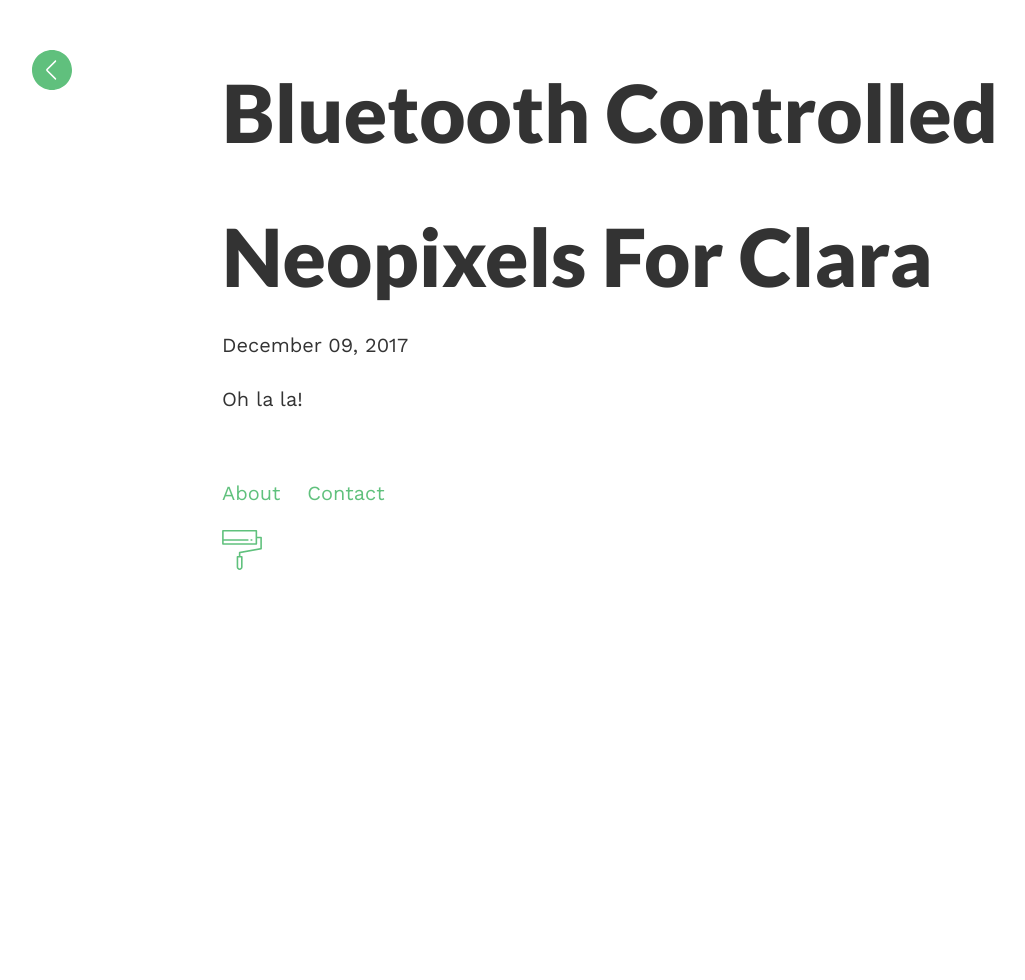
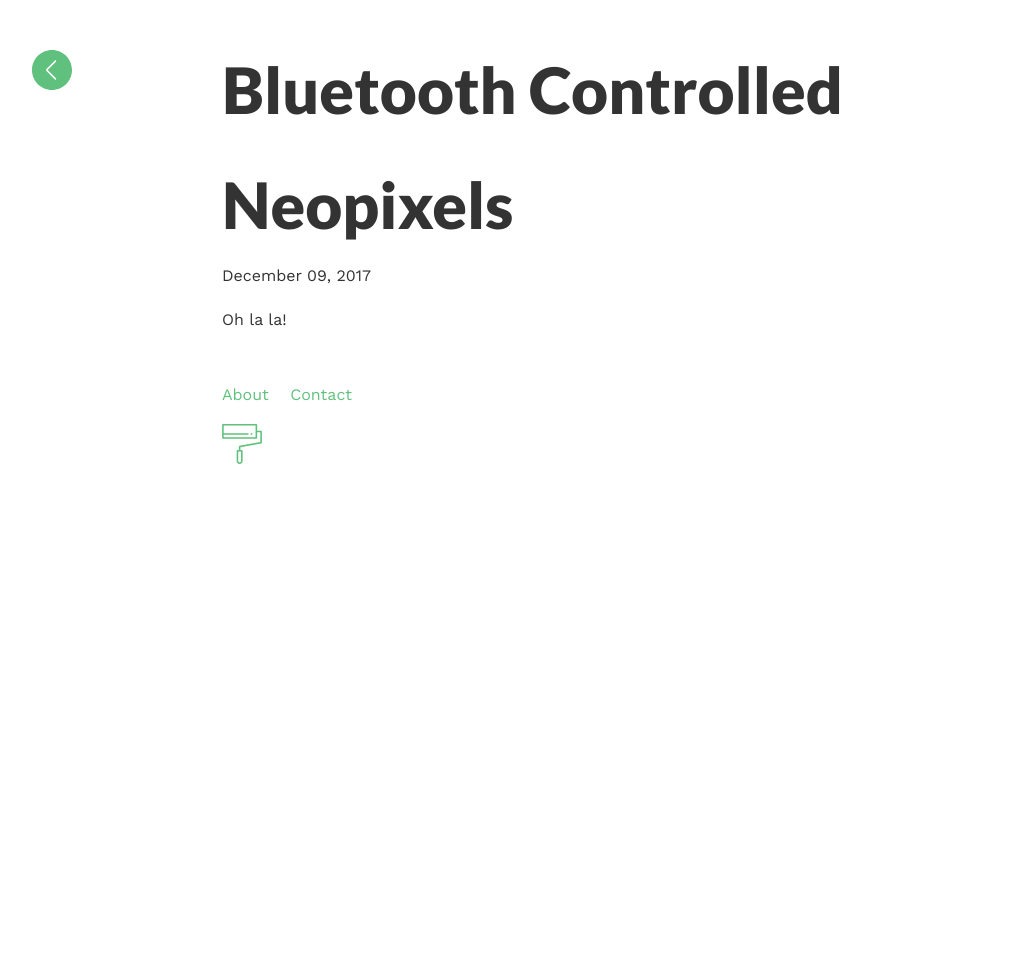
Before and after one commit to samaparicio/samaparicio.github.io, a Jekyll site: the page built from _posts/2017-12-09-bluetooth-controlled-neopixels.md, in a window 1280 px wide. Shown: the whole page, without its empty margins (18-1043 px from the left). Built offline with Jekyll 4.4.1, drawn with Linux system fonts in a browser that asks for light colours; comment, search, counter and statistics services are not loaded.

Commit message:
Make the fonts "less" readable

```diff
--- a/_posts/2017-12-09-bluetooth-controlled-neopixels.md
+++ b/_posts/2017-12-09-bluetooth-controlled-neopixels.md
@@ -1,6 +1,6 @@
 ---
 layout: post
-title: "Bluetooth Controlled Neopixels for Clara"
+title: "Bluetooth Controlled Neopixels"
 date: 2017-12-09
 ---
 
--- a/css/main.scss
+++ b/css/main.scss
@@ -5,7 +5,7 @@
 @charset "utf-8";
 
 $base-font-family: 'Work Sans', sans-serif;
-$base-font-size:   20px;
+$base-font-size:   16px;
 $base-font-weight: 400;
 $small-font-size:  $base-font-size * 0.875;
 $base-line-height: 1.7;
```
